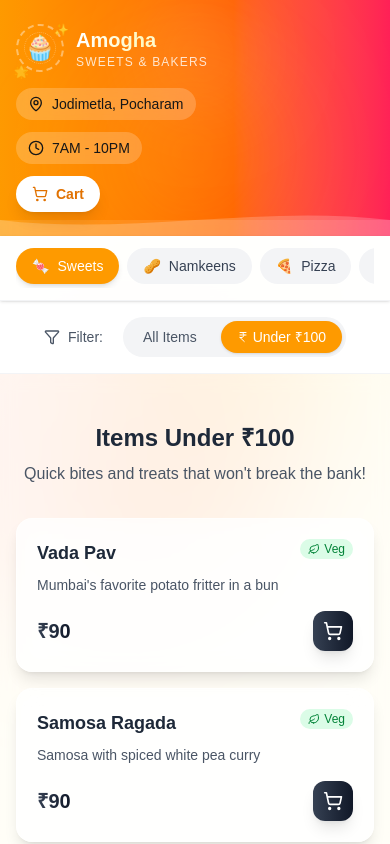
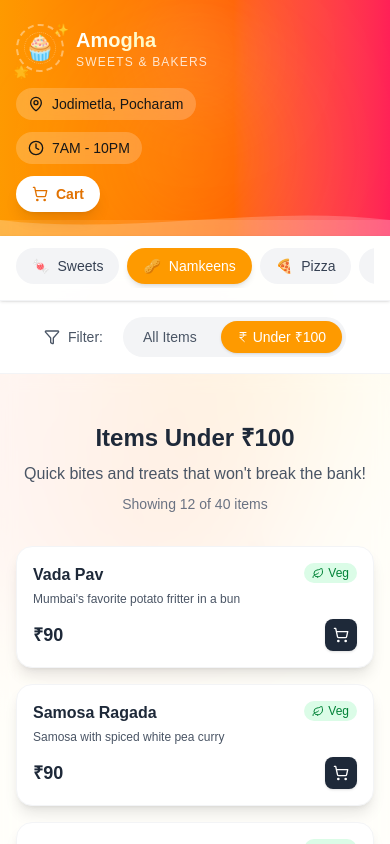
Before and after one commit to ganeshlucky07/amogha, a Next.js app: page / in a window 390 px wide. Both pictures are taken after a click on the button "Under ₹100". Shown: the top 844 px of the page. Built offline with nearby package versions, Linux system fonts and the light colour scheme.

Commit message:
Optimize mobile performance: CSS-only animations, chunked rendering for Under ₹100

```diff
--- a/src/app/components/MenuCard.tsx
+++ b/src/app/components/MenuCard.tsx
@@ -1,6 +1,6 @@
 "use client";
 
-import { motion } from "framer-motion";
+import { memo, useCallback, useEffect, useState } from "react";
 import { ShoppingCart, Check } from "lucide-react";
 import { MenuItem } from "../data";
 import { VegBadge } from "./VegBadge";
@@ -11,28 +11,194 @@ interface MenuCardProps {
   variant?: "default" | "pastry" | "biscuit";
 }
 
-export function MenuCard({ item, variant = "default" }: MenuCardProps) {
+// Hook to detect mobile
+function useIsMobile() {
+  const [isMobile, setIsMobile] = useState(false);
+
+  useEffect(() => {
+    const checkMobile = () => {
+      setIsMobile(window.innerWidth < 768);
+    };
+    checkMobile();
+    window.addEventListener('resize', checkMobile);
+    return () => window.removeEventListener('resize', checkMobile);
+  }, []);
+
+  return isMobile;
+}
+
+// Mobile card - CSS only animations for performance
+function MobileMenuCard({ item, variant = "default" }: MenuCardProps) {
   const { addItem, items } = useCart();
 
   const isInCart = items.some((cartItem) => cartItem.id === item.id);
   const cartQuantity = items.find((cartItem) => cartItem.id === item.id)?.quantity || 0;
 
-  const handleAddToCart = () => {
+  const handleAddToCart = useCallback(() => {
     addItem(item);
-  };
+  }, [addItem, item]);
 
   if (variant === "pastry") {
     return (
-      <motion.div
-        whileHover={{
-          boxShadow: "0 8px 32px rgba(244, 63, 94, 0.3)",
-          scale: 1.02,
-          rotateY: 5,
-        }}
-        transition={{ duration: 0.3 }}
-        className="bg-white/80 backdrop-blur-md rounded-2xl overflow-hidden shadow-lg border border-rose-100 hover:border-rose-300 group relative"
-      >
-        {/* Decorative corner accent */}
+      <div className="bg-white rounded-2xl overflow-hidden shadow-lg border border-rose-100 relative active:scale-[0.98] transition-transform">
+        <div className="h-24 bg-gradient-to-br from-rose-50 via-pink-50 to-amber-50 flex items-center justify-center relative overflow-hidden">
+          {item.image ? (
+            <img
+              src={item.image}
+              alt={item.name}
+              className="w-full h-full object-cover"
+              loading="lazy"
+              decoding="async"
+            />
+          ) : (
+            <span className="text-4xl">🍰</span>
+          )}
+        </div>
+        <div className="p-3">
+          <div className="flex items-start justify-between mb-1">
+            <h3 className="font-bold text-gray-800 text-base">{item.name}</h3>
+            <VegBadge isVeg={item.isVeg} />
+          </div>
+          <p className="text-xs text-gray-600 mb-2 line-clamp-2">
+            {item.description}
+          </p>
+          <div className="flex items-center justify-between">
+            <span className="text-lg font-bold text-rose-600">
+              ₹{item.price}
+            </span>
+            <button
+              onClick={handleAddToCart}
+              className={`${
+                isInCart ? "bg-green-500" : "bg-rose-500"
+              } text-white p-2 rounded-lg shadow active:scale-95 transition-transform relative`}
+            >
+              {isInCart ? (
+                <Check className="w-4 h-4" />
+              ) : (
+                <ShoppingCart className="w-4 h-4" />
+              )}
+              {cartQuantity > 0 && (
+                <span className="absolute -top-1.5 -right-1.5 bg-gray-800 text-white text-xs w-4 h-4 rounded-full flex items-center justify-center font-bold text-[10px]">
+                  {cartQuantity}
+                </span>
+              )}
+            </button>
+          </div>
+        </div>
+      </div>
+    );
+  }
+
+  if (variant === "biscuit") {
+    return (
+      <div className="bg-gradient-to-br from-amber-50 to-orange-50 rounded-2xl p-4 shadow-lg border border-amber-200 relative active:scale-[0.98] transition-transform">
+        <div className="flex items-start gap-3">
+          <div className="w-14 h-14 bg-gradient-to-br from-amber-200 to-orange-200 rounded-xl flex items-center justify-center text-2xl flex-shrink-0 shadow-inner">
+            {item.image ? (
+              <img src={item.image} alt={item.name} className="w-full h-full object-cover rounded-xl" loading="lazy" decoding="async" />
+            ) : (
+              "🍪"
+            )}
+          </div>
+          <div className="flex-1 min-w-0">
+            <div className="flex items-start justify-between mb-1">
+              <h3 className="font-bold text-amber-900 text-base truncate">{item.name}</h3>
+              <VegBadge isVeg={item.isVeg} />
+            </div>
+            <p className="text-xs text-amber-700 mb-1 line-clamp-1">{item.description}</p>
+            {item.weight && (
+              <p className="text-xs font-semibold text-amber-600 mb-1 bg-amber-100/50 px-2 py-0.5 rounded-full inline-block">
+                {item.weight}
+              </p>
+            )}
+            <div className="flex items-center justify-between mt-1">
+              <span className="text-lg font-bold text-amber-700">
+                ₹{item.price}
+              </span>
+              <button
+                onClick={handleAddToCart}
+                className={`${
+                  isInCart ? "bg-green-500" : "bg-amber-500"
+                } text-white px-3 py-1.5 rounded-lg text-sm font-bold shadow active:scale-95 transition-transform relative`}
+              >
+                {isInCart ? <Check className="w-4 h-4" /> : <ShoppingCart className="w-4 h-4" />}
+                {cartQuantity > 0 && (
+                  <span className="absolute -top-1.5 -right-1.5 bg-gray-800 text-white text-xs w-4 h-4 rounded-full flex items-center justify-center font-bold text-[10px]">
+                    {cartQuantity}
+                  </span>
+                )}
+              </button>
+            </div>
+          </div>
+        </div>
+      </div>
+    );
+  }
+
+  // Default variant - mobile optimized
+  return (
+    <div className="bg-white rounded-2xl overflow-hidden shadow-lg border border-gray-100 relative active:scale-[0.98] transition-transform">
+      {item.image && (
+        <div className="h-24 overflow-hidden">
+          <img
+            src={item.image}
+            alt={item.name}
+            className="w-full h-full object-cover"
+            loading="lazy"
+            decoding="async"
+          />
+        </div>
+      )}
+
+      <div className={`${item.image ? 'p-3' : 'p-4'}`}>
+        <div className="flex items-start justify-between mb-1">
+          <h3 className="font-bold text-gray-800 text-base">{item.name}</h3>
+          <VegBadge isVeg={item.isVeg} />
+        </div>
+        <p className="text-xs text-gray-600 mb-3 line-clamp-2">{item.description}</p>
+        <div className="flex items-center justify-between">
+          <span className="text-lg font-bold text-gray-800">
+            ₹{item.price}
+          </span>
+          <button
+            onClick={handleAddToCart}
+            className={`${
+              isInCart
+                ? "bg-green-500"
+                : "bg-gray-800"
+            } text-white p-2 rounded-lg shadow active:scale-95 transition-transform relative`}
+          >
+            {isInCart ? (
+              <Check className="w-4 h-4" />
+            ) : (
+              <ShoppingCart className="w-4 h-4" />
+            )}
+            {cartQuantity > 0 && (
+              <span className="absolute -top-1.5 -right-1.5 bg-rose-500 text-white text-xs w-4 h-4 rounded-full flex items-center justify-center font-bold text-[10px]">
+                {cartQuantity}
+              </span>
+            )}
+          </button>
+        </div>
+      </div>
+    </div>
+  );
+}
+
+// Desktop card with hover effects
+function DesktopMenuCard({ item, variant = "default" }: MenuCardProps) {
+  const { addItem, items } = useCart();
+
+  const isInCart = items.some((cartItem) => cartItem.id === item.id);
+  const cartQuantity = items.find((cartItem) => cartItem.id === item.id)?.quantity || 0;
+
+  const handleAddToCart = useCallback(() => {
+    addItem(item);
+  }, [addItem, item]);
+
+  if (variant === "pastry") {
+    return (
+      <div className="bg-white/80 backdrop-blur-md rounded-2xl overflow-hidden shadow-lg border border-rose-100 hover:border-rose-300 group relative transition-all hover:shadow-xl hover:-translate-y-1">
         <div className="absolute top-0 right-0 w-16 h-16 bg-gradient-to-bl from-rose-200/50 to-transparent rounded-bl-full" />
 
         <div className="h-28 bg-gradient-to-br from-rose-50 via-pink-50 to-amber-50 flex items-center justify-center relative overflow-hidden">
@@ -41,24 +207,12 @@ export function MenuCard({ item, variant = "default" }: MenuCardProps) {
               src={item.image}
               alt={item.name}
               className="w-full h-full object-cover"
+              loading="lazy"
+              decoding="async"
             />
           ) : (
-            <motion.span
-              className="text-5xl"
-              whileHover={{ scale: 1.2, rotate: [0, -10, 10, 0] }}
-              transition={{ duration: 0.5 }}
-            >
-              🍰
-            </motion.span>
+            <span className="text-5xl">🍰</span>
           )}
-          {/* Sparkle effects */}
-          <motion.div
-            animate={{ opacity: [0, 1, 0], scale: [0.5, 1, 0.5] }}
-            transition={{ duration: 2, repeat: Infinity, delay: 0.5 }}
-            className="absolute top-2 right-2 text-yellow-400"
-          >
-            ✨
-          </motion.div>
         </div>
         <div className="p-4">
           <div className="flex items-start justify-between mb-2">
@@ -69,16 +223,14 @@ export function MenuCard({ item, variant = "default" }: MenuCardProps) {
             {item.description}
           </p>
           <div className="flex items-center justify-between">
-            <span className="text-xl font-bold bg-gradient-to-r from-rose-500 to-pink-500 bg-clip-text text-transparent">
+            <span className="text-xl font-bold text-rose-600">
               ₹{item.price}
             </span>
-            <motion.button
-              whileTap={{ scale: 0.9 }}
-              whileHover={{ scale: 1.1, rotate: 10 }}
+            <button
               onClick={handleAddToCart}
               className={`${
-                isInCart ? "bg-green-500" : "bg-gradient-to-r from-rose-400 to-pink-500"
-              } text-white p-2.5 rounded-xl shadow-lg hover:shadow-xl transition-all relative`}
+                isInCart ? "bg-green-500" : "bg-rose-500"
+              } text-white p-2.5 rounded-xl shadow-lg hover:shadow-xl active:scale-95 transition-all relative`}
             >
               {isInCart ? (
                 <Check className="w-5 h-5" />
@@ -90,39 +242,27 @@ export function MenuCard({ item, variant = "default" }: MenuCardProps) {
                   {cartQuantity}
                 </span>
               )}
-            </motion.button>
+            </button>
           </div>
         </div>
-      </motion.div>
+      </div>
     );
   }
 
   if (variant === "biscuit") {
     return (
-      <motion.div
-        initial={{ opacity: 0, x: -50 }}
-        whileInView={{ opacity: 1, x: 0 }}
-        viewport={{ once: true }}
-        transition={{ duration: 0.5, type: "spring" }}
-        whileHover={{ y: -8, rotate: -1 }}
-        className="bg-gradient-to-br from-amber-50/90 to-orange-50/90 backdrop-blur-sm rounded-2xl p-5 shadow-lg border border-amber-200/50 relative overflow-hidden"
-      >
-        {/* Decorative elements */}
+      <div className="bg-gradient-to-br from-amber-50/90 to-orange-50/90 backdrop-blur-sm rounded-2xl p-5 shadow-lg border border-amber-200/50 relative overflow-hidden hover:-translate-y-2 hover:shadow-xl transition-all">
         <div className="absolute -top-4 -right-4 w-24 h-24 bg-amber-200/30 rounded-full blur-xl" />
         <div className="absolute -bottom-4 -left-4 w-16 h-16 bg-orange-200/30 rounded-full blur-xl" />
 
         <div className="flex items-start gap-4 relative z-10">
-          <motion.div
-            className="w-16 h-16 bg-gradient-to-br from-amber-200 to-orange-200 rounded-2xl flex items-center justify-center text-3xl flex-shrink-0 shadow-inner overflow-hidden"
-            whileHover={{ rotate: 360, scale: 1.1 }}
-            transition={{ duration: 0.6 }}
-          >
+          <div className="w-16 h-16 bg-gradient-to-br from-amber-200 to-orange-200 rounded-2xl flex items-center justify-center text-3xl flex-shrink-0 shadow-inner overflow-hidden">
             {item.image ? (
-              <img src={item.image} alt={item.name} className="w-full h-full object-cover" />
+              <img src={item.image} alt={item.name} className="w-full h-full object-cover" loading="lazy" decoding="async" />
             ) : (
               "🍪"
             )}
-          </motion.div>
+          </div>
           <div className="flex-1">
             <div className="flex items-start justify-between mb-1">
               <h3 className="font-bold text-amber-900 text-lg">{item.name}</h3>
@@ -134,22 +274,15 @@ export function MenuCard({ item, variant = "default" }: MenuCardProps) {
                 {item.weight} Pack
               </p>
             )}
-            {item.perfectMatch && (
-              <p className="text-xs text-amber-600 italic bg-gradient-to-r from-amber-100 to-orange-100 px-3 py-1.5 rounded-lg mb-3 border border-amber-200/50">
-                ✨ {item.perfectMatch}
-              </p>
-            )}
             <div className="flex items-center justify-between">
-              <span className="text-xl font-bold bg-gradient-to-r from-amber-600 to-orange-600 bg-clip-text text-transparent">
+              <span className="text-xl font-bold text-amber-700">
                 ₹{item.price}
               </span>
-              <motion.button
-                whileTap={{ scale: 0.9 }}
-                whileHover={{ scale: 1.1 }}
+              <button
                 onClick={handleAddToCart}
                 className={`${
-                  isInCart ? "bg-green-500" : "bg-gradient-to-r from-amber-400 to-orange-500"
-                } text-white px-4 py-2 rounded-xl text-sm font-bold shadow-lg hover:shadow-xl transition-all flex items-center gap-1.5 relative`}
+                  isInCart ? "bg-green-500" : "bg-amber-500"
+                } text-white px-4 py-2 rounded-xl text-sm font-bold shadow-lg hover:shadow-xl active:scale-95 transition-all flex items-center gap-1.5 relative`}
               >
                 {isInCart ? (
                   <>
@@ -167,62 +300,46 @@ export function MenuCard({ item, variant = "default" }: MenuCardProps) {
                     {cartQuantity}
                   </span>
                 )}
-              </motion.button>
+              </button>
             </div>
           </div>
         </div>
-      </motion.div>
+      </div>
     );
   }
 
-  // Default variant with glassmorphism and image support
+  // Default variant - desktop
   return (
-    <motion.div
-      whileHover={{ y: -8, scale: 1.02 }}
-      transition={{ duration: 0.2 }}
-      className="bg-white/70 backdrop-blur-md rounded-2xl overflow-hidden shadow-lg border border-white/50 hover:border-amber-200/50 hover:shadow-xl transition-all relative group"
-    >
-      {/* Image area for default items */}
+    <div className="bg-white/70 backdrop-blur-md rounded-2xl overflow-hidden shadow-lg border border-white/50 hover:border-amber-200/50 hover:shadow-xl hover:-translate-y-2 transition-all relative group">
       {item.image && (
         <div className="h-28 overflow-hidden">
           <img
             src={item.image}
             alt={item.name}
-            className="w-full h-full object-cover group-hover:scale-110 transition-transform duration-300"
+            className="w-full h-full object-cover group-hover:scale-105 transition-transform duration-300"
+            loading="lazy"
+            decoding="async"
           />
         </div>
       )}
 
-      {/* Subtle gradient overlay on hover */}
-      <div className="absolute inset-0 bg-gradient-to-br from-amber-50/0 to-orange-50/0 group-hover:from-amber-50/50 group-hover:to-orange-50/50 transition-all duration-300" />
-
-      <div className={`relative z-10 ${item.image ? 'p-4' : 'p-5'}`}>
+      <div className={`${item.image ? 'p-4' : 'p-5'}`}>
         <div className="flex items-start justify-between mb-2">
           <h3 className="font-bold text-gray-800 text-lg">{item.name}</h3>
           <VegBadge isVeg={item.isVeg} />
         </div>
         <p className="text-sm text-gray-600 mb-4">{item.description}</p>
         <div className="flex items-center justify-between">
-          <span
-            className={`text-xl font-bold bg-gradient-to-r ${
-              item.category === "pastries"
-                ? "from-rose-500 to-pink-500"
-                : item.category === "biscuits"
-                ? "from-amber-500 to-orange-500"
-                : "from-gray-700 to-gray-900"
-            } bg-clip-text text-transparent`}
-          >
+          <span className="text-xl font-bold text-gray-800">
             ₹{item.price}
           </span>
-          <motion.button
-            whileTap={{ scale: 0.9 }}
-            whileHover={{ scale: 1.1, rotate: 5 }}
+          <button
             onClick={handleAddToCart}
             className={`${
               isInCart
                 ? "bg-green-500"
-                : "bg-gradient-to-r from-gray-700 to-gray-900"
-            } text-white p-2.5 rounded-xl shadow-lg hover:shadow-xl transition-all relative`}
+                : "bg-gray-800"
+            } text-white p-2.5 rounded-xl shadow-lg hover:shadow-xl active:scale-95 transition-all relative`}
           >
             {isInCart ? (
               <Check className="w-5 h-5" />
@@ -234,9 +351,26 @@ export function MenuCard({ item, variant = "default" }: MenuCardProps) {
                 {cartQuantity}
               </span>
             )}
-          </motion.button>
+          </button>
         </div>
       </div>
-    </motion.div>
+    </div>
   );
 }
+
+// Main component that detects mobile and renders appropriate version
+function MenuCardComponent({ item, variant = "default" }: MenuCardProps) {
+  const isMobile = useIsMobile();
+
+  if (isMobile) {
+    return <MobileMenuCard item={item} variant={variant} />;
+  }
+
+  return <DesktopMenuCard item={item} variant={variant} />;
+}
+
+// Export memoized version to prevent unnecessary re-renders
+export const MenuCard = memo(MenuCardComponent, (prevProps, nextProps) => {
+  return prevProps.item.id === nextProps.item.id &&
+         prevProps.variant === nextProps.variant;
+});
--- a/src/app/page.tsx
+++ b/src/app/page.tsx
@@ -1,6 +1,6 @@
 "use client";
 
-import { useState, useMemo } from "react";
+import { useState, useMemo, useCallback, memo } from "react";
 import { motion } from "framer-motion";
 import { ShoppingBag, Heart } from "lucide-react";
 import { menuItems, SHOP_INFO } from "./data";
@@ -134,29 +134,7 @@ function HomeContent() {
             )}
           </>
         ) : (
-          <section className="py-12 bg-white/50 backdrop-blur-sm">
-            <div className="max-w-6xl mx-auto px-4">
-              <motion.div
-                initial={{ opacity: 0, y: 20 }}
-                animate={{ opacity: 1, y: 0 }}
-                className="text-center mb-8"
-              >
-                <h2 className="text-2xl font-bold text-gray-800 mb-2">
-                  Items Under ₹100
-                </h2>
-                <p className="text-gray-600">
-                  Quick bites and treats that won&apos;t break the bank!
-                </p>
-              </motion.div>
-              <div className="grid grid-cols-1 sm:grid-cols-2 lg:grid-cols-3 xl:grid-cols-4 gap-4">
-                {filteredItems.map((item) => (
-                  <div key={item.id}>
-                    <MenuCard item={item} />
-                  </div>
-                ))}
-              </div>
-            </div>
-          </section>
+          <Under100Section filteredItems={filteredItems} />
         )}
 
         <LocationSection />
@@ -212,6 +190,56 @@ function HomeContent() {
   );
 }
 
+// Optimized Under100Section with chunked rendering for mobile performance
+interface Under100SectionProps {
+  filteredItems: typeof menuItems;
+}
+
+const Under100Section = memo(function Under100Section({ filteredItems }: Under100SectionProps) {
+  const [visibleCount, setVisibleCount] = useState(12);
+
+  // Show 12 items initially, load more on scroll for mobile performance
+  const visibleItems = filteredItems.slice(0, visibleCount);
+  const hasMore = visibleCount < filteredItems.length;
+
+  const loadMore = useCallback(() => {
+    setVisibleCount(prev => Math.min(prev + 12, filteredItems.length));
+  }, [filteredItems.length]);
+
+  return (
+    <section className="py-12 bg-white/50 backdrop-blur-sm">
+      <div className="max-w-6xl mx-auto px-4">
+        <div className="text-center mb-8">
+          <h2 className="text-2xl font-bold text-gray-800 mb-2">
+            Items Under ₹100
+          </h2>
+          <p className="text-gray-600">
+            Quick bites and treats that won&apos;t break the bank!
+          </p>
+          <p className="text-sm text-gray-500 mt-2">
+            Showing {visibleItems.length} of {filteredItems.length} items
+          </p>
+        </div>
+        <div className="grid grid-cols-1 sm:grid-cols-2 lg:grid-cols-3 xl:grid-cols-4 gap-4">
+          {visibleItems.map((item) => (
+            <MenuCard key={item.id} item={item} />
+          ))}
+        </div>
+        {hasMore && (
+          <div className="mt-8 text-center">
+            <button
+              onClick={loadMore}
+              className="bg-amber-500 text-white px-6 py-3 rounded-xl font-bold shadow-lg hover:bg-amber-600 active:scale-95 transition-all"
+            >
+              Load More ({filteredItems.length - visibleCount} remaining)
+            </button>
+          </div>
+        )}
+      </div>
+    </section>
+  );
+});
+
 export default function Home() {
   return (
     <HomeContent />
```
